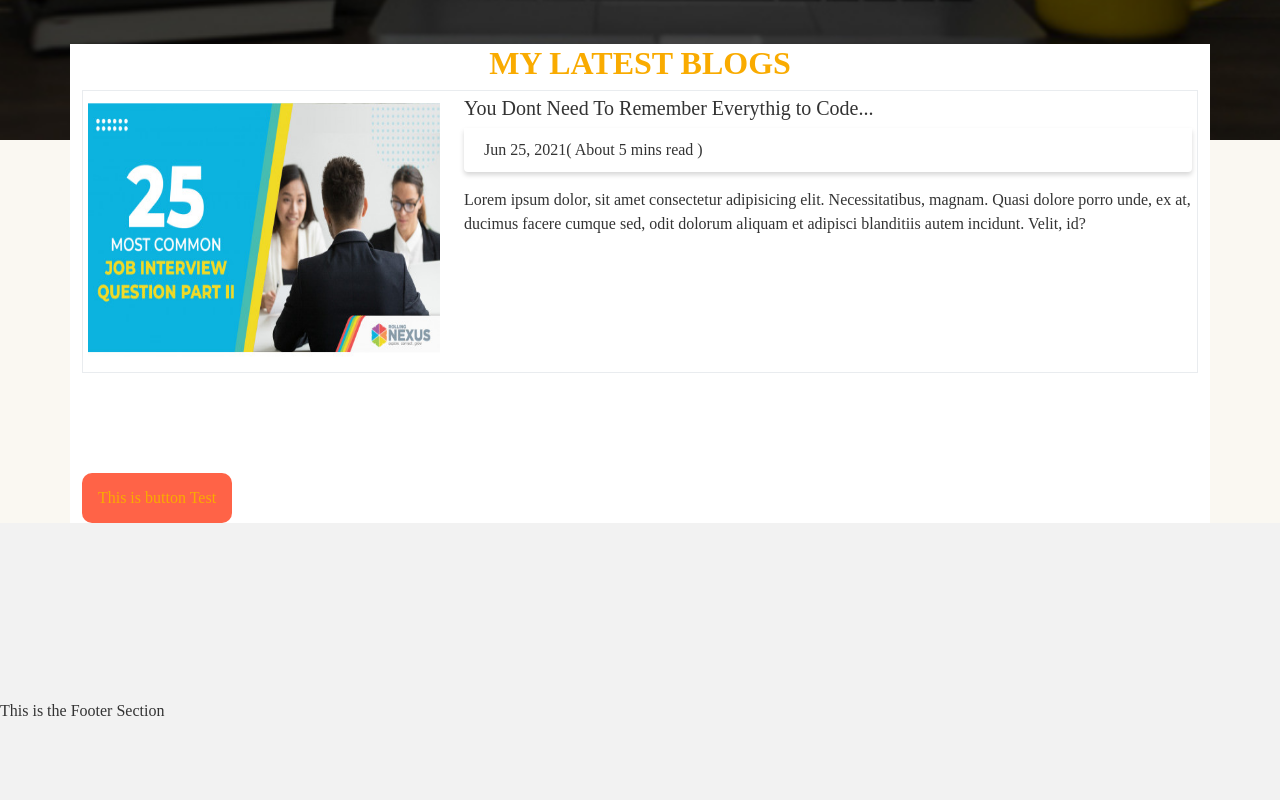
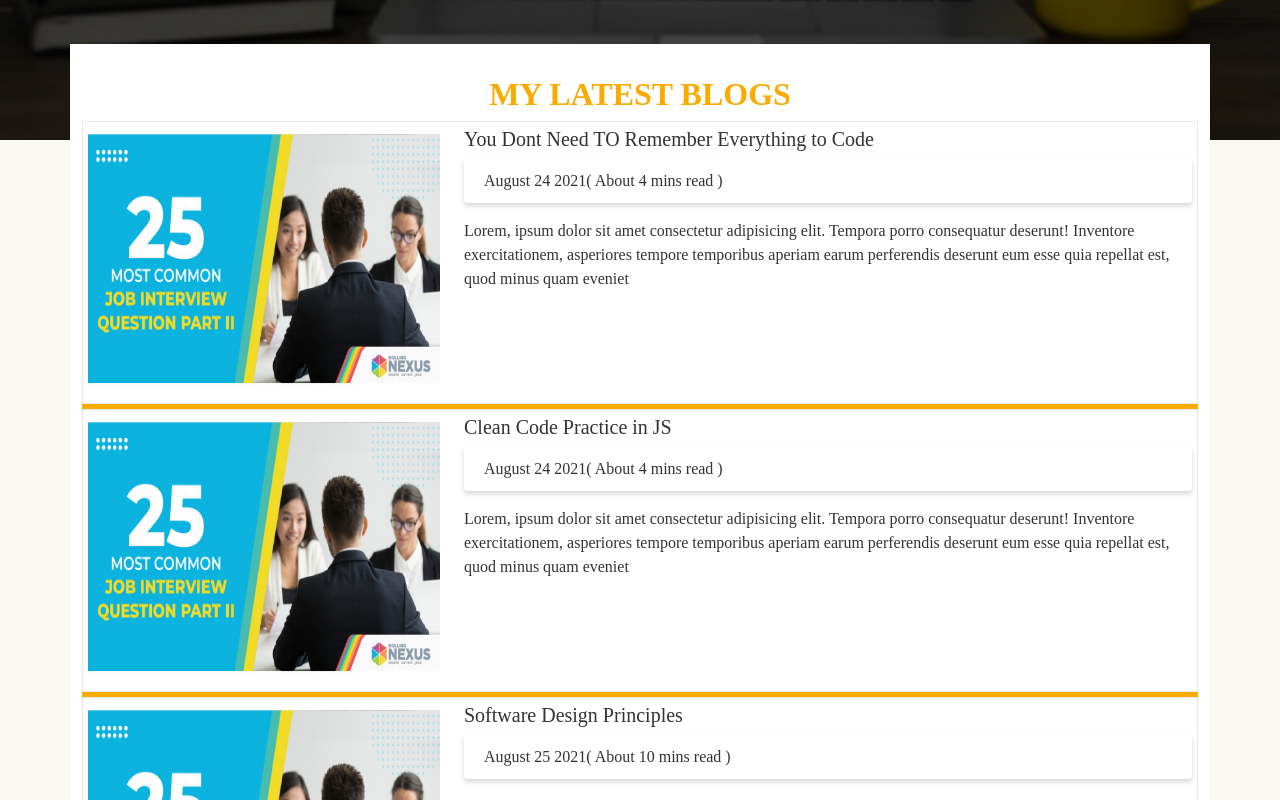
Before and after one commit to abhi886/next-with-styledComponents, a Next.js app: page / in a window 1280 px wide. Shown: the part 580-1380 px from the top of the page. Before the commit the page ends 1303 px from the top, so only its background shows below. Built offline with nearby package versions, Linux system fonts and the light colour scheme.

Commit message:
Index page blogs section complete

```diff
--- a/pages/index.js
+++ b/pages/index.js
@@ -1,7 +1,17 @@
 import Head from "next/head";
 import MasterLayout from "../src/components/MasterLayout";
 import Main from "../src/components/Main";
+import { blog } from "../src/data/blog";
 
-export default function Home() {
-  return <Main></Main>;
+export default function Home(blogs) {
+  return <Main blog={blogs}></Main>;
 }
+
+export async function getStaticProps() {
+  const blogs = blog;
+  return {
+    props: {
+      blogs,
+    },
+  };
+}
--- a/src/components/Blogs/blog.jsx
+++ b/src/components/Blogs/blog.jsx
@@ -9,6 +9,7 @@ const BlogContent = styled.div`
   overflow: hidden;
   position: relative;
   cursor: pointer;
+  border-bottom: 0.3125rem solid var(--primary-orange);
 `;
 
 const BorderBox = styled.div`
@@ -43,7 +44,7 @@ const ListItem = styled.li`
 `;
 
 const BlogDescription = styled.p``;
-const Blog = () => {
+const Blog = ({ blog }) => {
   return (
     <BlogContent>
       <BorderBox>
@@ -54,21 +55,14 @@ const Blog = () => {
             </ImageBox>
           </Col>
           <Col md={8} lg={8}>
-            <BlogTitle>
-              You Dont Need To Remember Everythig to Code...
-            </BlogTitle>
+            <BlogTitle>{blog.blogTitle}</BlogTitle>
 
             <List>
-              <ListItem>Jun 25, 2021</ListItem>
-              <ListItem>( About 5 mins read )</ListItem>
+              <ListItem>{blog.publishedDate}</ListItem>
+              <ListItem>( About {blog.readTime} mins read )</ListItem>
             </List>
 
-            <BlogDescription>
-              Lorem ipsum dolor, sit amet consectetur adipisicing elit.
-              Necessitatibus, magnam. Quasi dolore porro unde, ex at, ducimus
-              facere cumque sed, odit dolorum aliquam et adipisci blanditiis
-              autem incidunt. Velit, id?
-            </BlogDescription>
+            <BlogDescription>{blog.blogDescription}</BlogDescription>
           </Col>
         </Row>
       </BorderBox>
--- a/src/components/Main/index.js
+++ b/src/components/Main/index.js
@@ -1,17 +1,11 @@
 import Header from "../Header/header";
+import Link from "next/link";
 import Blog from "../../../src/components/Blogs/blog";
 import styled from "styled-components";
 import { Container } from "react-bootstrap";
 import Button from "../shared/TestButton";
 
-const BlogPageHeading = styled.h2`
-  color: var(--primary-orange);
-  font-weight: 600;
-  text-align: center;
-  text-transform: uppercase;
-`;
-
-const BlogMain = styled.div`
+const BlogMain = styled.section`
   background-blend-mode: darken;
   background-color: #faf8f2;
   width: 100%;
@@ -22,18 +16,37 @@ const BlogConatiner = styled(Container)`
   position: relative;
   background-color: White;
 `;
+const BlogPageHeading = styled.h2`
+  color: var(--primary-orange);
+  font-weight: 600;
+  text-align: center;
+  text-transform: uppercase;
+  padding-top: 31px;
+`;
 
-const Main = () => {
+const ViewAllButtonDiv = styled.div`
+  display: flex;
+`;
+// const ViewAllButton = styled(Button)``;
+const Main = ({ blog }) => {
   return (
     <>
       <Header></Header>
       <BlogMain>
         <BlogConatiner>
           <BlogPageHeading>My Latest Blogs</BlogPageHeading>
-          <Blog></Blog>
-          <Button bgColor='tomato' color='var(--primary-orange)'>
-            This is button Test
-          </Button>
+          {blog.blogs.map((bl) => (
+            <Blog key={bl.id} blog={bl}></Blog>
+          ))}
+          <ViewAllButtonDiv>
+            <Button
+              color='var(--primary-orange)'
+              border='1px solid var(--primary-orange)'
+              marginTop='5px'
+            >
+              <Link href={"/blogs"}>View All</Link>
+            </Button>
+          </ViewAllButtonDiv>
         </BlogConatiner>
       </BlogMain>
     </>
--- a/src/components/shared/TestButton.jsx
+++ b/src/components/shared/TestButton.jsx
@@ -1,23 +1,26 @@
 import styled from "styled-components";
 
 export const Button = styled.button`
-  background-color: ${(props) => props.bgColor};
   width: 150px;
   height: 50px;
-  border: none;
+  border: ${(props) => (props.border ? props.border : "none")};
   border-radius: 10px;
   color: ${(props) => (props.color ? props.color : "red")};
   text-align: center;
   text-decoration: none;
-  display: inline-block;
   font-size: 16px;
-  margin-top: 100px;
+  margin-top: ${(props) => (props.marginTop ? props.marginTop : "100px")};
+  font-weight: 800;
+  text-transform: uppercase;
+
+  a {
+    color: var(--primary-orange);
+  }
 `;
 
-const TestButton = ({ children, color, bgColor }) => {
-  console.log(bgColor);
+const TestButton = ({ children, color, border, marginTop }) => {
   return (
-    <Button color={color} bgColor={bgColor}>
+    <Button color={color} border={border} marginTop={marginTop}>
       {children}
     </Button>
   );
--- /dev/null
+++ b/src/data/blog.js
@@ -0,0 +1,29 @@
+export const blog = [
+  {
+    id: "1",
+    blogTitle: "You Dont Need TO Remember Everything to Code",
+    publishedDate: "August 24 2021",
+    readTime: "4",
+    blogDescription:
+      "Lorem, ipsum dolor sit amet consectetur adipisicing elit. Tempora porro consequatur deserunt! Inventore exercitationem, asperiores tempore temporibus aperiam earum perferendis deserunt eum esse quia repellat est, quod minus quam eveniet",
+    imageUrl: "",
+  },
+  {
+    id: "2",
+    blogTitle: "Clean Code Practice in JS",
+    publishedDate: "August 24 2021",
+    readTime: "4",
+    blogDescription:
+      "Lorem, ipsum dolor sit amet consectetur adipisicing elit. Tempora porro consequatur deserunt! Inventore exercitationem, asperiores tempore temporibus aperiam earum perferendis deserunt eum esse quia repellat est, quod minus quam eveniet",
+    imageUrl: "",
+  },
+  {
+    id: "3",
+    blogTitle: "Software Design Principles",
+    publishedDate: "August 25 2021",
+    readTime: "10",
+    blogDescription:
+      "Lorem, ipsum dolor sit amet consectetur adipisicing elit. Tempora porro consequatur deserunt! Inventore exercitationem, asperiores tempore temporibus aperiam earum perferendis deserunt eum esse quia repellat est, quod minus quam eveniet",
+    imageUrl: "",
+  },
+];
--- /dev/null
+++ b/src/lib/blog.js
@@ -0,0 +1,5 @@
+import { blog } from "../../src/data/blog";
+
+export function getTwoBlogs() {
+  return "abcd";
+}
```
